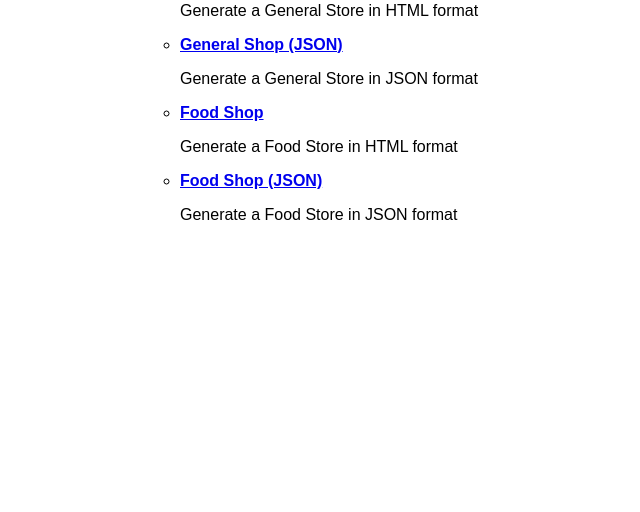
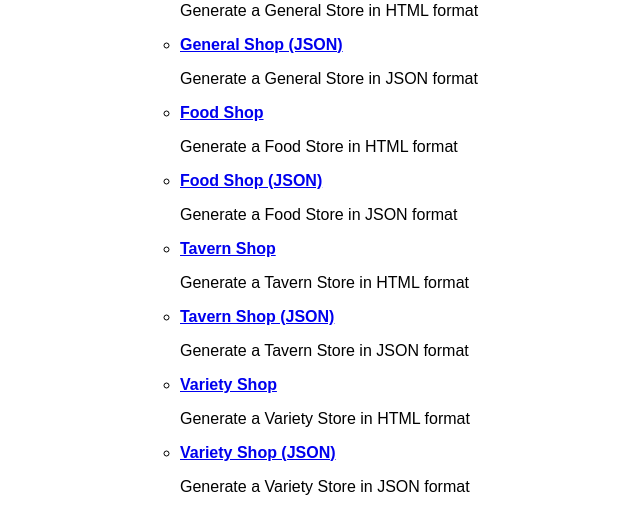
Before and after one commit to Dude036/Cyneric, a Django app: page /api/ in a window 1280 px wide. Shown: the part 2140-2652 px from the top of the page, without its empty margins (40-680 px from the left). Before the commit the page ends 2360 px from the top, so only its background shows below. Run offline with Django 3.2, Linux system fonts and the light colour scheme; parts of the project's set-up code (start-up, migrations or seed data) failed here and were passed over.

Commit message:
Inn and Variety Stuff

```diff
--- a/api/urls.py
+++ b/api/urls.py
@@ -40,4 +40,8 @@ urlpatterns = [
     path('store/general/json/', views.store_general_json, name='store_general_json'),
     path('store/food/', views.store_food, name='store_food'),
     path('store/food/json/', views.store_food_json, name='store_food_json'),
+    path('store/inn/', views.store_inn, name='store_inn'),
+    path('store/inn/json/', views.store_inn_json, name='store_inn_json'),
+    path('store/variety/', views.store_variety, name='store_variety'),
+    path('store/variety/json/', views.store_variety_json, name='store_variety_json'),
 ]
--- a/api/views.py
+++ b/api/views.py
@@ -396,7 +396,7 @@ def store_general_create(content={}, json=False):
         quantity = content['Quantity']
     else:
         quantity = 15
-    store = dmk.store.stores.create_general_store(npc_create(), [0, 4], quantity)
+    store = dmk.store.stores.create_general_store(npc_create(), [0, 4], quantity, 3)
     for key, value in content.items():
         if key in store.__dict__ and value is not None:
             store.__dict__[key] = value
@@ -442,6 +442,58 @@ def store_food_json(request):
     return JsonResponse(store_to_dict(store))
 
 
+# Create Random Inn
+def store_inn_create(content={}, json=False):
+    if 'Quantity' in content.keys():
+        quantity = content['Quantity']
+    else:
+        quantity = 15
+    store = dmk.store.stores.create_tavern(npc_create(), 3, quantity)
+    for key, value in content.items():
+        if key in store.__dict__ and value is not None:
+            store.__dict__[key] = value
+    return store.__dict__ if json else store
+
+
+def store_inn(request):
+    content = {}
+    inner_html = store_inn_create(content=content)
+    template = Template("{% extends 'base.html' %}{% load static %}{% block content %}" + str(inner_html) + "{% endblock %}")
+    return HttpResponse(template.render(Context({})))
+
+
+def store_inn_json(request):
+    content = {}
+    store = store_inn_create(content=content, json=True)
+    return JsonResponse(store_to_dict(store))
+
+
+# Create Random Variety Store
+def store_variety_create(content={}, json=False):
+    if 'Quantity' in content.keys():
+        quantity = content['Quantity']
+    else:
+        quantity = 15
+    store = dmk.store.stores.create_variety_shop(npc_create(), quantity)
+    for key, value in content.items():
+        if key in store.__dict__ and value is not None:
+            store.__dict__[key] = value
+    return store.__dict__ if json else store
+
+
+def store_variety(request):
+    content = {}
+    inner_html = store_variety_create(content=content)
+    template = Template("{% extends 'base.html' %}{% load static %}{% block content %}" + str(inner_html) + "{% endblock %}")
+    return HttpResponse(template.render(Context({})))
+
+
+def store_variety_json(request):
+    content = {}
+    store = store_variety_create(content=content, json=True)
+    return JsonResponse(store_to_dict(store))
+
+
 # Create Random Weapon
 # Create Random Firearm
 # Create Random Armor
--- a/generator/DMToolkit/store/items.py
+++ b/generator/DMToolkit/store/items.py
@@ -731,6 +731,7 @@ class Wand(Item):
     Enchantment = None
 
     def __init__(self, level, spell=None):
+        self.Expandable = True
         if spell is None:
             if level == 0:
                 self.Spell = choice(level_0)
--- a/generator/DMToolkit/store/stores.py
+++ b/generator/DMToolkit/store/stores.py
@@ -144,7 +144,7 @@ class Store():
         return s +'</div>'
 
 
-class Inn(object):
+class Inn(Store):
     Store_name = ""
     Shopkeeper = Rooms = None
     Edibles = Stock = []
--- a/static/templates/api.html
+++ b/static/templates/api.html
@@ -236,6 +236,34 @@
 					Generate a Food Store in JSON format
 				</p>
 			</li>
+			<li>
+				<a href="{% url 'api:store_inn' %}"><b>Tavern Shop</b></a>
+				<br>
+				<p>
+					Generate a Tavern Store in HTML format
+				</p>
+			</li>
+			<li>
+				<a href="{% url 'api:store_inn_json' %}"><b>Tavern Shop (JSON)</b></a>
+				<br>
+				<p>
+					Generate a Tavern Store in JSON format
+				</p>
+			</li>
+			<li>
+				<a href="{% url 'api:store_variety' %}"><b>Variety Shop</b></a>
+				<br>
+				<p>
+					Generate a Variety Store in HTML format
+				</p>
+			</li>
+			<li>
+				<a href="{% url 'api:store_variety_json' %}"><b>Variety Shop (JSON)</b></a>
+				<br>
+				<p>
+					Generate a Variety Store in JSON format
+				</p>
+			</li>
 		</ul>
 	</li>
 </ul>
```
